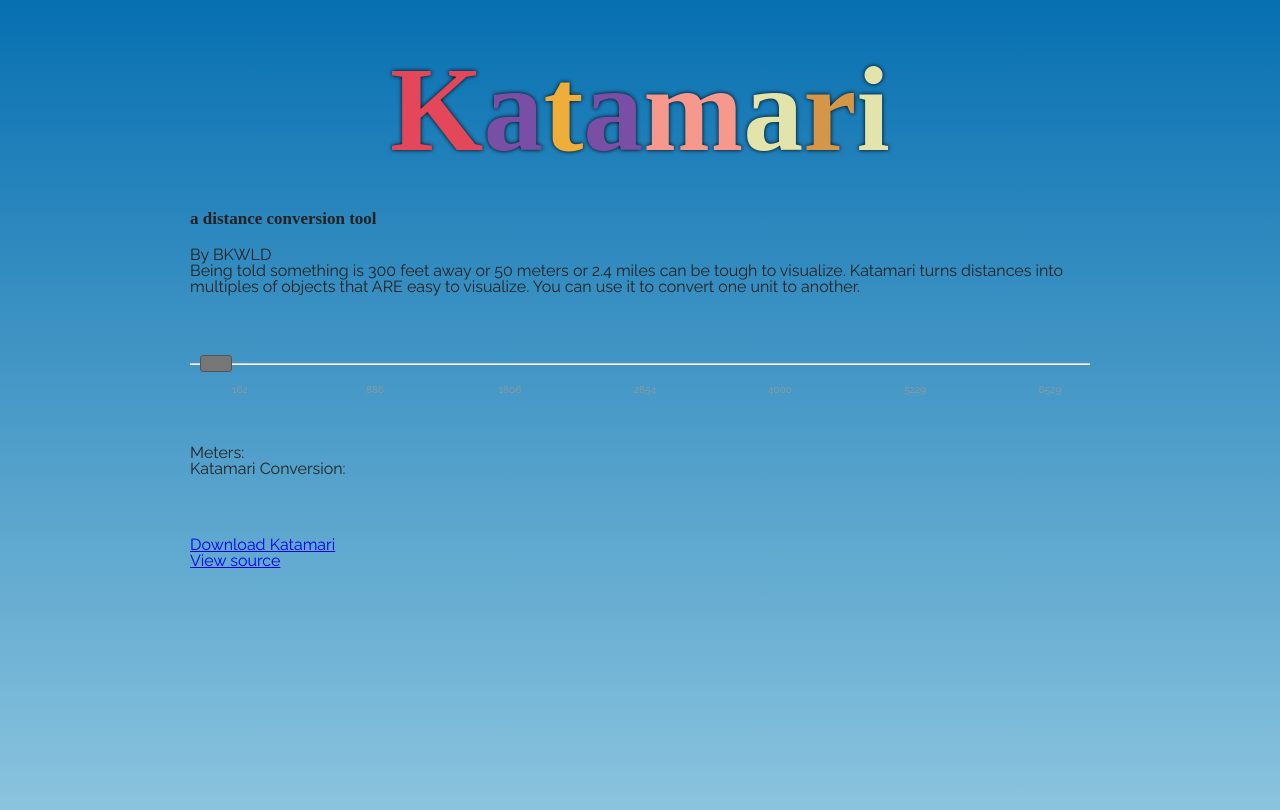
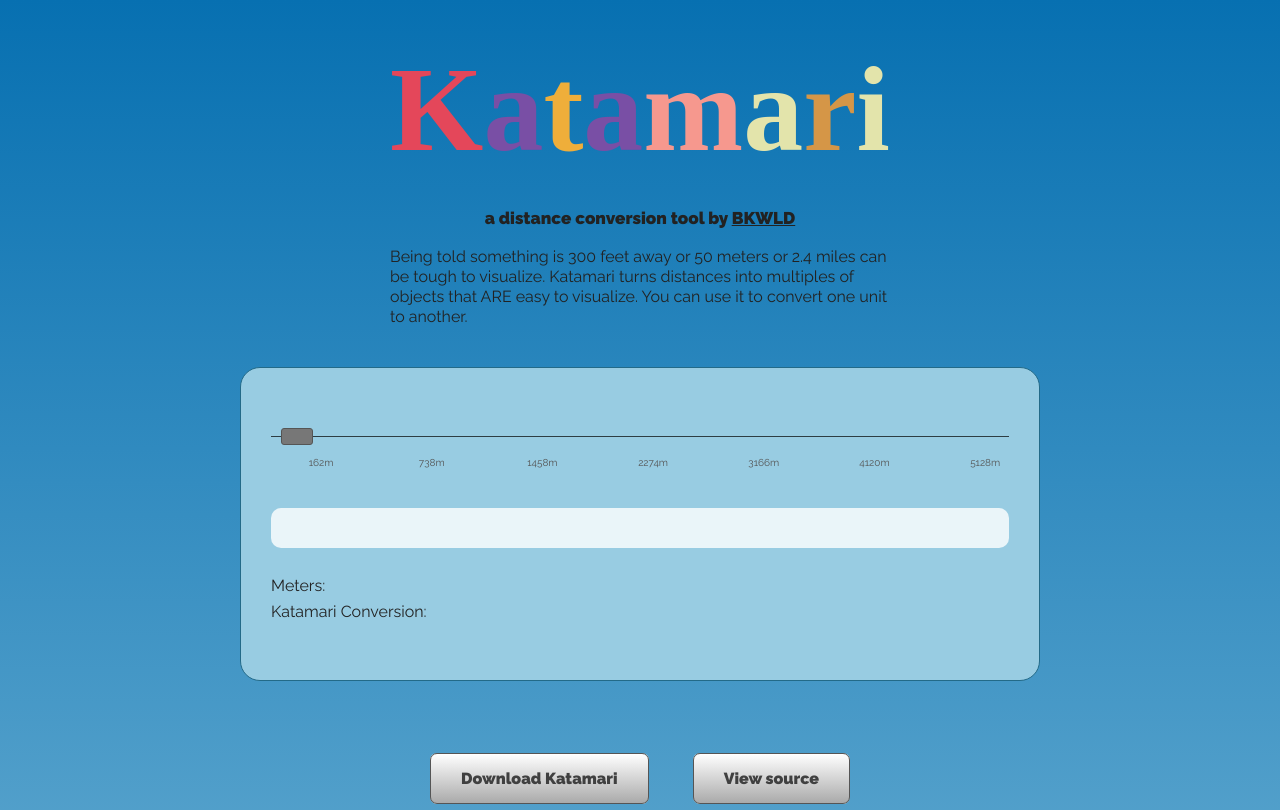
Before and after one commit to BKWLD/katamari, a plain HTML site: page index.html in a window 1280 px wide. Shown: the top 810 px of the page. Drawn offline with Linux system fonts and the light colour scheme; a web font is replaced by a local one.

Commit message:
1st pass at a better design

```diff
--- a/css/sass/partials/_common.scss
+++ b/css/sass/partials/_common.scss
@@ -8,17 +8,13 @@
   @include background-image(linear-gradient(#0770b1, #99cde3));
 }
 
-h1, h2 {
+h1 {
   font-family: "Sniglet";
   font-weight: 900;
-}
-
-h1.logo {
   color: #222;
   font-size: 120px;
   margin-bottom: 40px;
   text-align: center;
-  text-shadow: 0 0 4px #000;
 
   span { cursor: pointer; }
 }
@@ -26,11 +22,65 @@
 h2 {
   font-size: 17px;
   margin-bottom: 20px;
+  text-align: center;
+  font-weight: 900;
+  text-align: center;
+
+  a {
+  	color: #222;
+  }
 }
 
 #wrap {
   position: relative;
-  width: 900px;
-  min-height: 800px;
+  width: 800px;
+  min-height: 1500px;
   margin: 50px auto;
 }
+
+.king {
+	position: absolute;
+	bottom: 0;
+	right: 0;
+}
+
+.about {
+	p {
+		width: 500px;
+		line-height: 20px;
+		margin: 0 auto;
+	}
+}
+
+.module {
+	background-color: #98cce2;
+	border: 1px solid darken(#2e89b0, 10%);
+	margin: 40px auto;
+	padding: 30px;
+	@include border-radius(20px);
+}
+
+.cta {
+	padding-top: 30px;
+
+	ul {
+		text-align: center;
+		width: 100%;
+
+		li {
+			display: inline-block;
+			margin: 20px;
+			a {
+				display: inline;
+				padding: 15px 30px;
+				text-decoration: none;
+				font-weight: 900;
+				@include background-image(linear-gradient(#ffffff, #aaaaaa));
+				border: 1px solid #555;
+				@include border-radius(7px);
+				color: #404040;
+				@include text-shadow(rgba(255, 255, 255, 1), 0, 0, 0);
+			}
+		}
+	}
+}
--- a/css/sass/partials/_output.scss
+++ b/css/sass/partials/_output.scss
@@ -7,12 +7,17 @@
 		overflow: hidden;
 		display: block;
 		margin: 30px 0;
+		background-color: #ffffff;
+		background-color: rgba(255, 255, 255, .8);
+		padding: 20px;
+		@include border-radius(10px);
 
 		.icon {
 			position: relative;
 			width: 50px;
 			height: 50px;
 			float: left;
+			margin-right: 2px;
 
 			span {
 				position: absolute;
@@ -23,4 +28,11 @@
 			}
 		}
 	}
+
+	p {
+		margin: 10px 0;
+		span {
+			font-weight: 900;
+		}
+	}
 }
--- a/css/sass/partials/_slider.scss
+++ b/css/sass/partials/_slider.scss
@@ -2,7 +2,7 @@
 	position: relative;
 	width: 100%;
 	height: 50px;
-	margin: 50px auto;
+	margin: 20px auto 40px auto;
 
 	.grabber {
 		position: absolute;
@@ -26,8 +26,7 @@
 		position: absolute;
 		height: 1px;
 		width: 100%;
-		background-color: #ccc;
-		border-bottom: 1px solid #fff;
+		background-color: rgba(0, 0, 0, .7);
 		z-index: 1;
 		top: 18px;
 	}
@@ -42,7 +41,7 @@
 			width: 100px;
 			text-align: center;
 			font-size: 10px;
-			color: #999;
+			color: #555;
 
 			&.one { left: 0; }
 			&.two { left: 15%; }
--- a/index.html
+++ b/index.html
@@ -12,17 +12,20 @@
 
 	<body>
 
+		<img src="img/king.png" class="king" />
+
 		<div id="wrap">
 
+
+
 			<h1 class="logo"></h1>
-
-			<h2>a distance conversion tool</h2>
-
-			<h3>By BKWLD</h3>
+			<h2>a distance conversion tool by <a href="http://www.bkwld.com" target="_blank">BKWLD</a></h2>
 
 			<div class="about">
 				<p>Being told something is 300 feet away or 50 meters or 2.4 miles can be tough to visualize. Katamari turns distances into multiples of objects that ARE easy to visualize. You can use it to convert one unit to another.</p>
 			</div>
+
+			<div class="module one">
 
 				<div class="slider">
 					<div class="grabber"></div>
@@ -39,11 +42,16 @@
 				</div>
 
 				<div class="output">
+
+					<!-- Icons for visual reference -->
+					<div class="icons"></div>
+
 					<p class="meters">Meters: <span></span></p>
 					<p class="katamari">Katamari Conversion: <span></span></p>
 
-				<!-- Icons for visual reference -->
-				<div class="icons"></div>
+
+
+				</div>
 
 			</div>
 
--- a/js/modules/views/Logo.js
+++ b/js/modules/views/Logo.js
@@ -10,7 +10,8 @@
 	var View = {
 		letters: ['K', 'a', 't', 'a', 'm', 'a', 'r', 'i'],
 		colors: ['#fb5e73', '#7daa1b', '#fdb1be', '#94be14', '#e3e4ab', '#794fa5', '#4e85bb', '#e1ea81', '#d59647', '#f6988e', '#e4475a', '#efae3a', '#2f5995'],
-		colorInterval: null
+		colorInterval: null,
+		changeSpeed: 80
 	};
 
 	// Constructor
@@ -37,7 +38,7 @@
 	// Randomize all the colors on mouse over
 	View.onLetterOver = function(e) {
 		this.setColor($(e.currentTarget));
-		this.colorInterval = setInterval(_.bind(function() { this.setColor($(e.currentTarget)); }, this), 50);
+		this.colorInterval = setInterval(_.bind(function() { this.setColor($(e.currentTarget)); }, this), this.changeSpeed);
 	};
 
 	View.onLetterOut = function(e) {
--- a/js/modules/views/Slider.js
+++ b/js/modules/views/Slider.js
@@ -46,7 +46,7 @@
 	// Set up the scale values
 	View.setupScale = function() {
 		this.$scale.find('li').each(function(e) {
-			$(this).html(Math.round(Math.pow(parseFloat($(this).css('left')) + 50, 1.3)));
+			$(this).html(Math.round(Math.pow(parseFloat($(this).css('left')) + 50, 1.3)) + 'm');
 		});
 	};
 
```
Also changed, not shown: css/main.css, img/king.png (added). Lines whose indentation alone changed are shown as unchanged.
